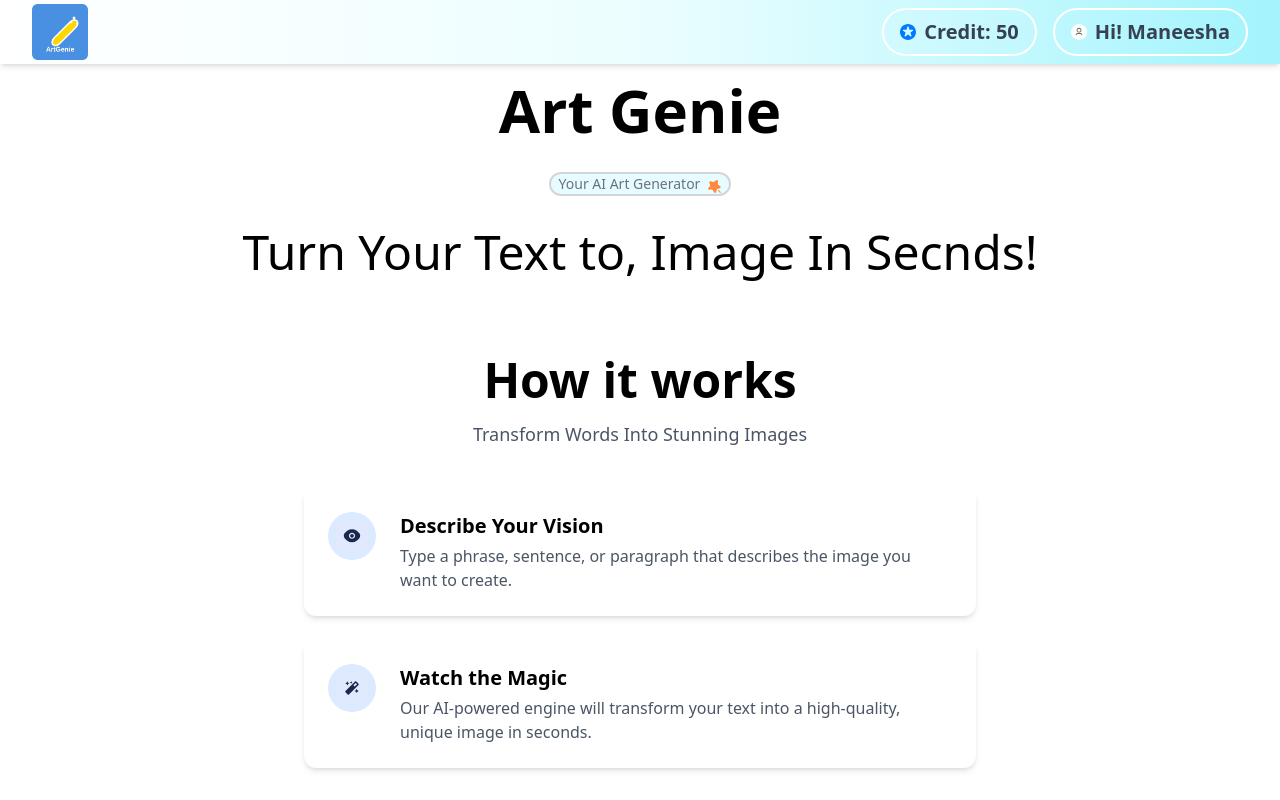
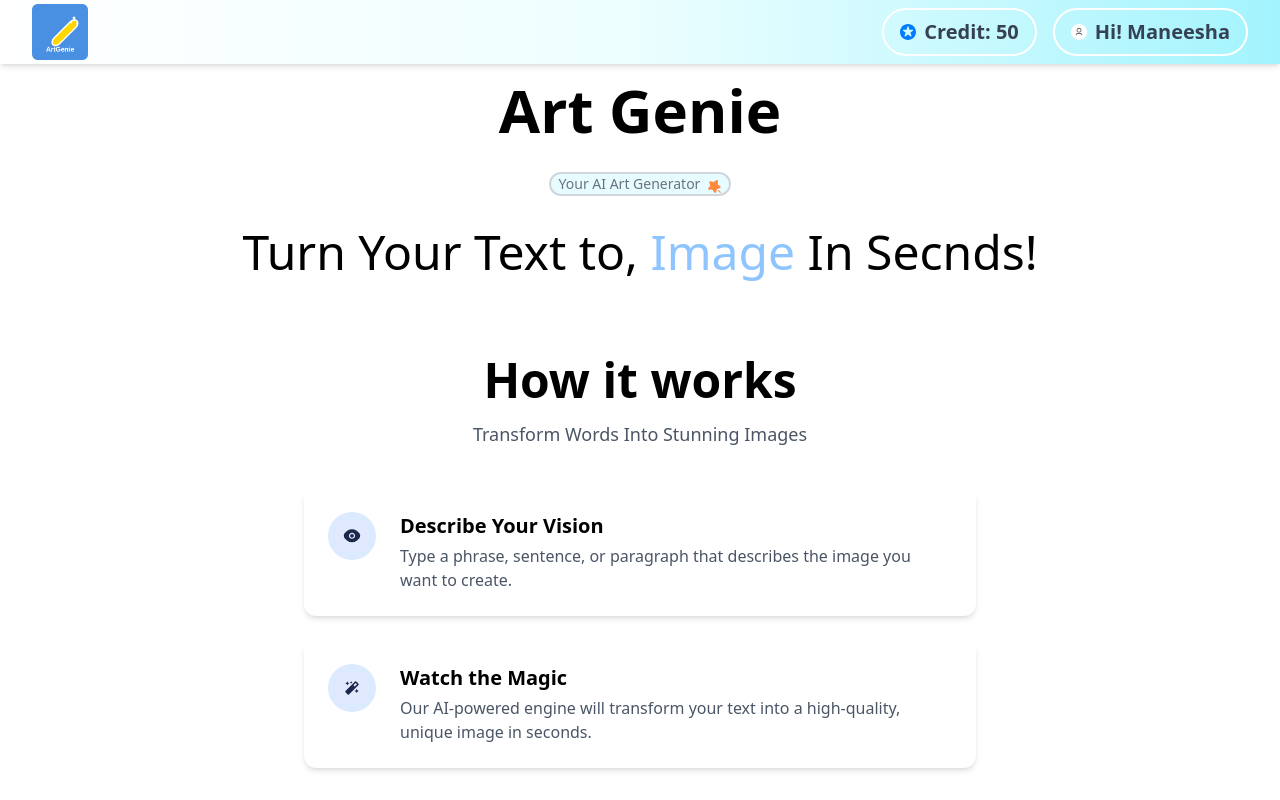
Before and after one commit to maneeshaYasinth/ArtGenie, a React (Vite) app in the folder frontend/: page / in a window 1280 px wide. Shown: the top 800 px of the page. Built offline with nearby package versions, Linux system fonts and the light colour scheme.

Commit message:
tried to add a new font

```diff
--- a/frontend/src/components/Header.jsx
+++ b/frontend/src/components/Header.jsx
@@ -13,7 +13,7 @@ const Header = () => {
                 </div>
             </div>
             <div>
-              <h1 className='text-5xl text-center mt-8'>Turn Your Text to, Image In Secnds!</h1>
+              <h1 className='text-5xl text-center mt-8'>Turn Your Text to, <span className='text-blue-300'>Image</span> In Secnds!</h1>
             </div>
         </div>
     </div>
```
